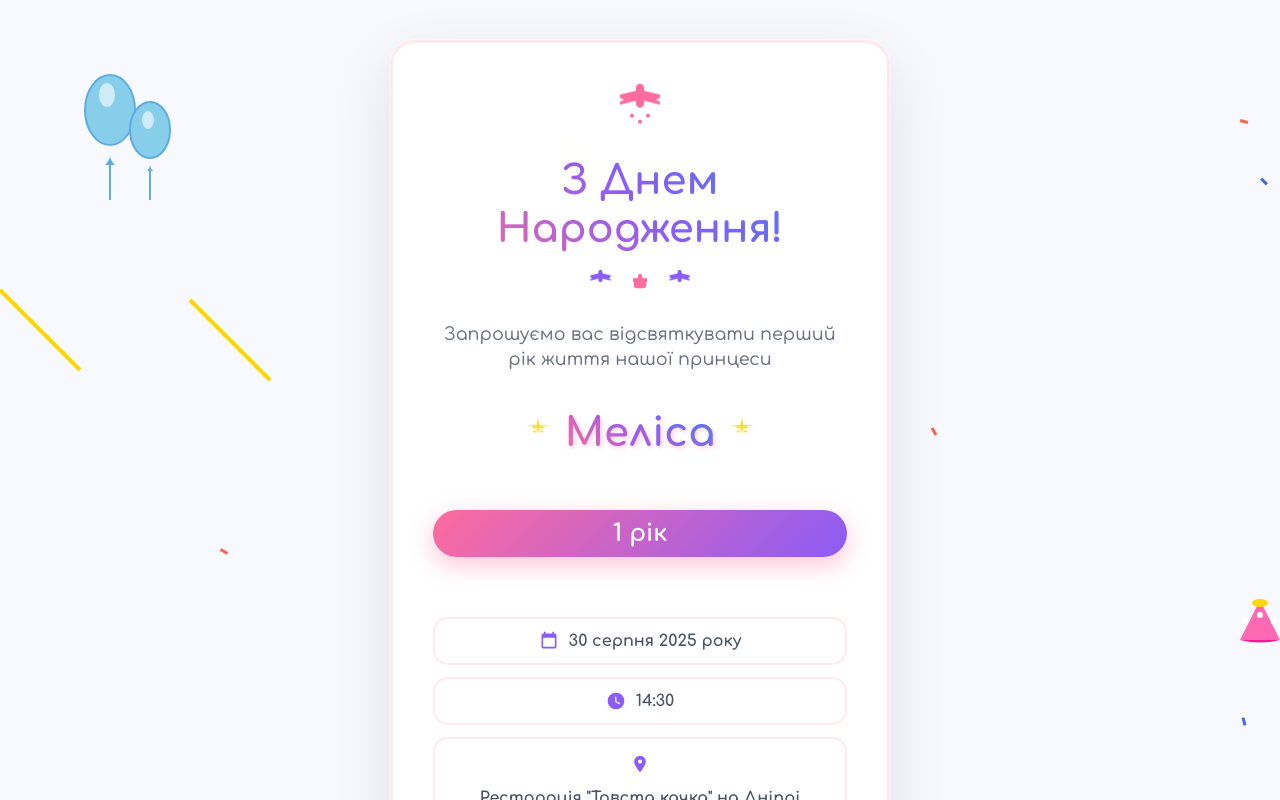
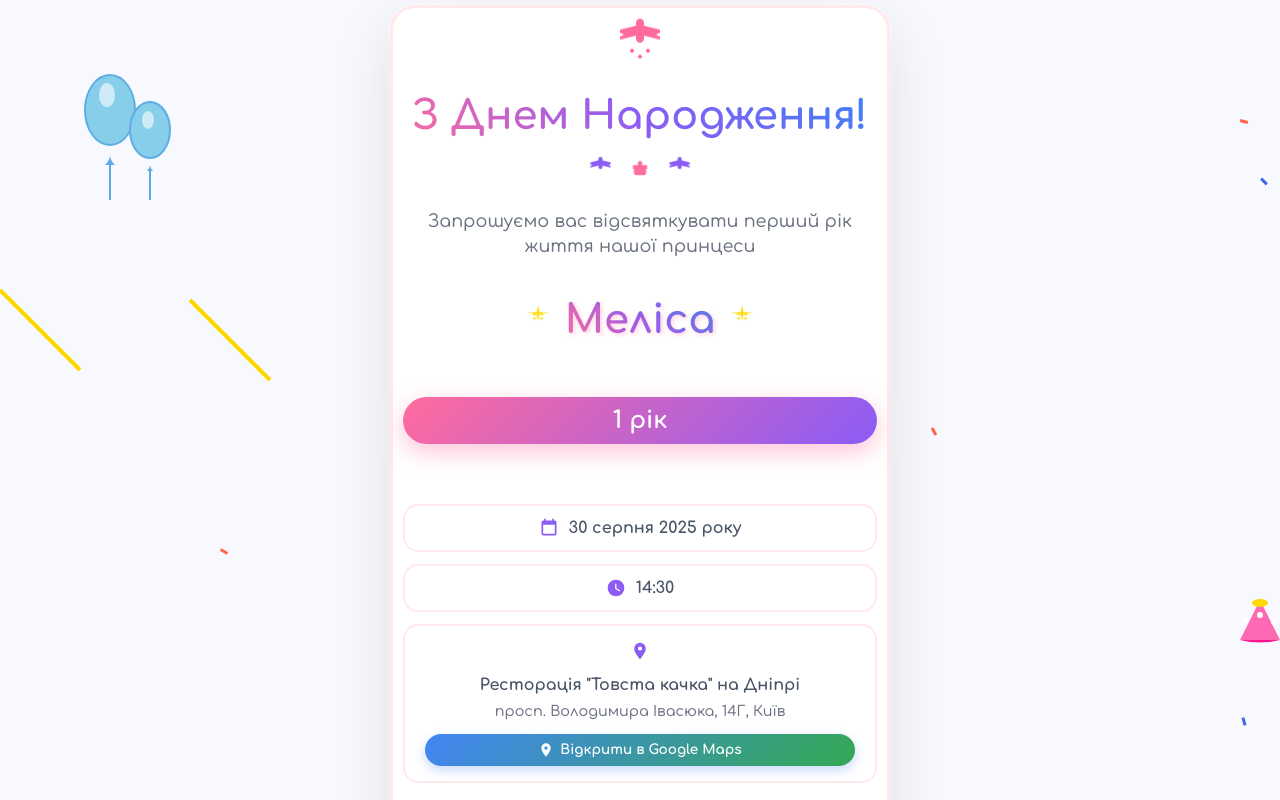
Before and after one commit to PavloHorbatiuk/Birthday-Invitation-, a React (Vite) app: page / in a window 1280 px wide. Shown: the top 800 px of the page. Built offline with nearby package versions, Linux system fonts and the light colour scheme.

Commit message:
fix style

```diff
--- a/src/index.css
+++ b/src/index.css
@@ -20,13 +20,12 @@ body {
   display: flex;
   align-items: center;
   justify-content: center;
-  padding: 20px;
 }
 
 .container {
   position: relative;
   text-align: center;
-  max-width: 600px;
+  max-width: 800px;
   width: 100%;
 }
 
@@ -35,14 +34,14 @@ body {
   align-items: center;
   justify-content: center;
   min-height: 100vh;
-  padding: 20px;
+  padding: 5px;
 }
 
 .invitation-card {
   background: rgba(255, 255, 255, 0.95);
   backdrop-filter: blur(10px);
   border-radius: 25px;
-  padding: 40px;
+  padding: 10px;
   max-width: 500px;
   width: 100%;
   box-shadow:
```
